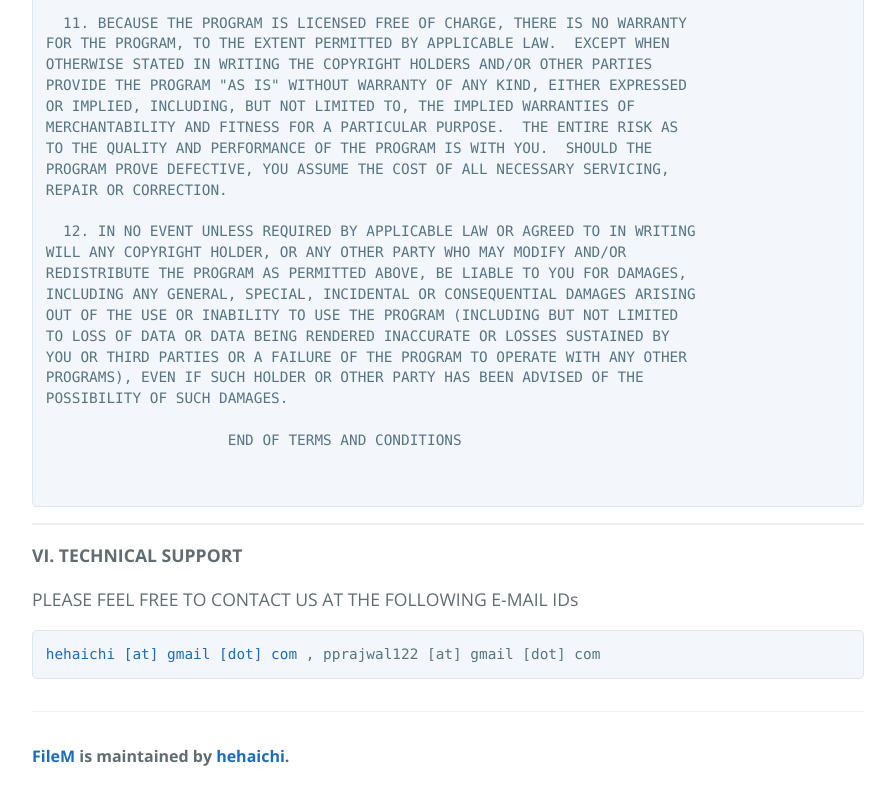
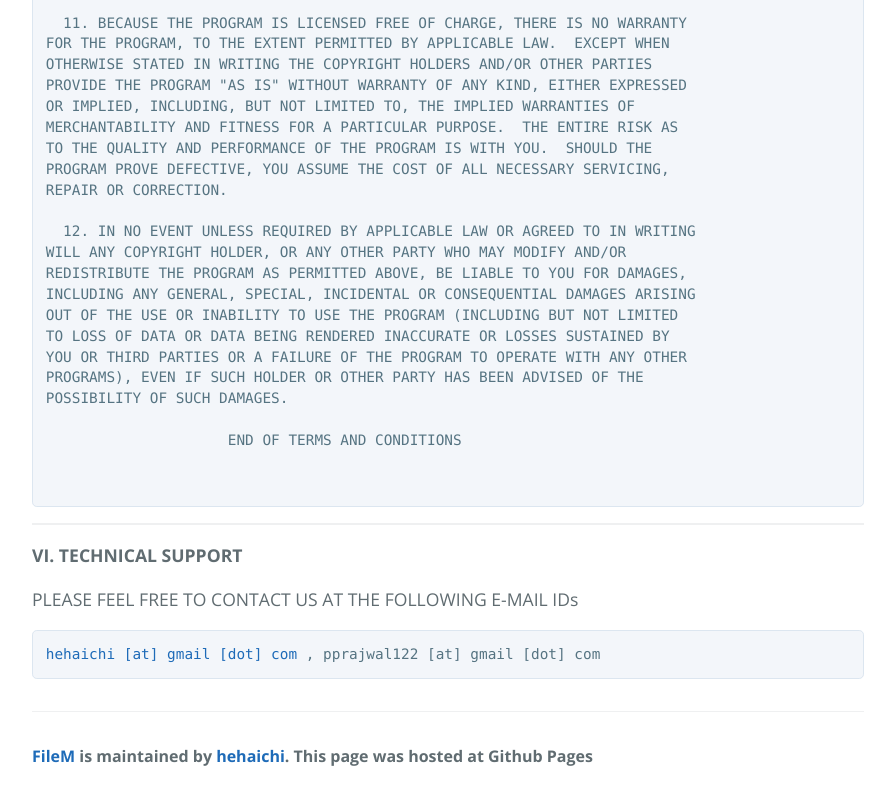
Before and after one commit to grakshith/FileM, a plain HTML site: page index.html in a window 1280 px wide. Shown: the part 7768-8568 px from the top of the page, without its empty margins (192-1087 px from the left). Drawn offline with nearby package versions, Linux system fonts and the light colour scheme.

Commit message:
Update index.html

```diff
--- a/index.html
+++ b/index.html
@@ -407,7 +407,9 @@ POSSIBILITY OF SUCH DAMAGES.
 </code></pre>
 
       <footer class="site-footer">
-        <span class="site-footer-owner"><a href="https://github.com/hehaichi/FileM">FileM</a> is maintained by <a href="https://github.com/hehaichi">hehaichi</a>.</span>
+        <span class="site-footer-owner"><a href="https://github.com/hehaichi/FileM">FileM</a> is maintained by <a href="https://github.com/hehaichi">hehaichi</a>.
+          This page was hosted at Github Pages
+        </span>
 
 
       </footer>
```
